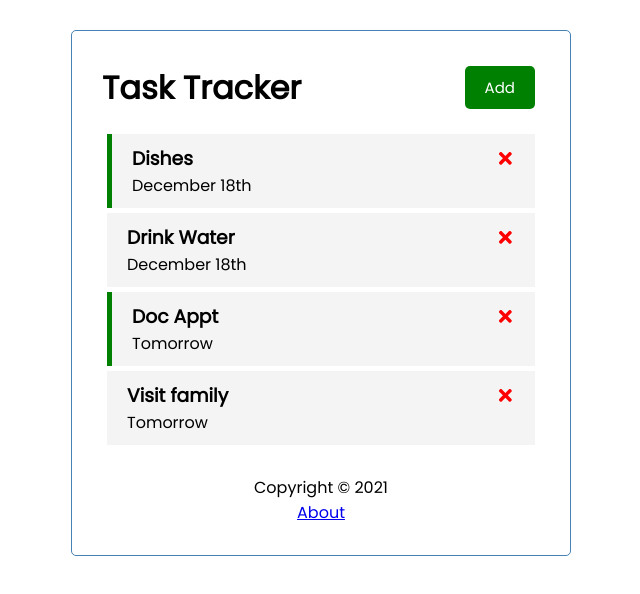
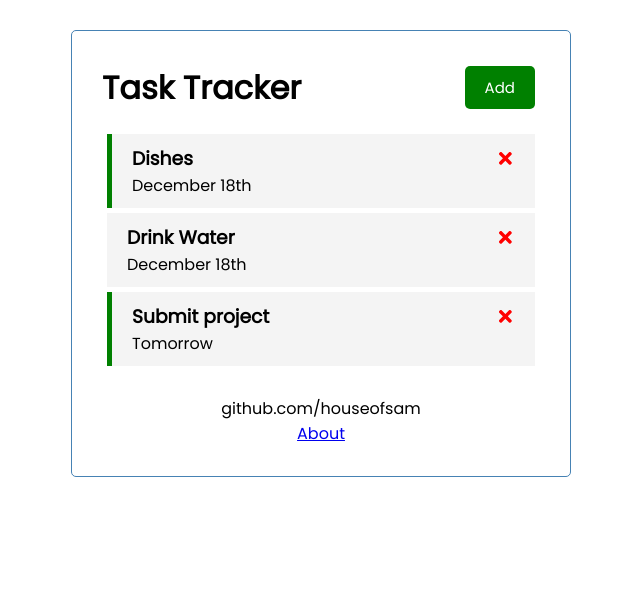
Before and after one commit to houseofsam/react-task-tracker, a React (Create React App) app: page / in a window 1280 px wide. Shown: the top 594 px of the page, without its empty margins (319-959 px from the left). Built offline with nearby package versions, Linux system fonts and the light colour scheme; data requests are answered from the project's data file.

Commit message:
upload screenrecord gif of app in docs folder

```diff
--- a/db.json
+++ b/db.json
@@ -13,16 +13,10 @@
       "reminder": false
     },
     {
-      "text": "Doc Appt",
+      "text": "Submit project",
       "day": "Tomorrow",
       "reminder": true,
-      "id": "eEJf61g"
-    },
-    {
-      "text": "Visit family",
-      "day": "Tomorrow",
-      "reminder": false,
-      "id": "fLthPvx"
+      "id": "QoroDat"
     }
   ]
 }
--- a/package.json
+++ b/package.json
@@ -10,7 +10,7 @@
     "react": "^17.0.2",
     "react-dom": "^17.0.2",
     "react-icons": "^4.3.1",
-    "react-router-dom": "^5.2.0",
+    "react-router-dom": "5.2.0",
     "react-scripts": "5.0.0",
     "web-vitals": "^2.1.2"
   },
--- a/src/components/Footer.js
+++ b/src/components/Footer.js
@@ -3,7 +3,7 @@ import { Link } from "react-router-dom";
 const Footer = () => {
   return (
     <footer>
-      <p>Copyright &copy; 2021</p>
+      <p>github.com/houseofsam</p>
       <Link to="/about">About</Link>
     </footer>
   );
```
Also changed, not shown: 1 other file (tests, documents, lock files or other folders).
